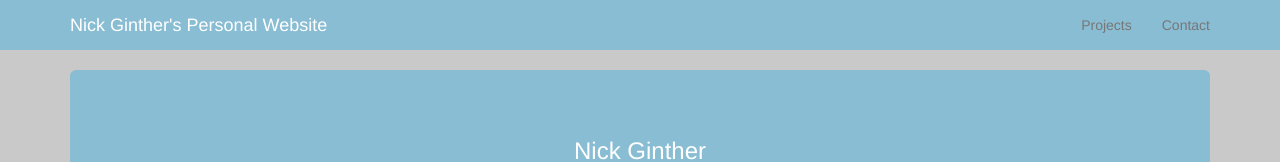
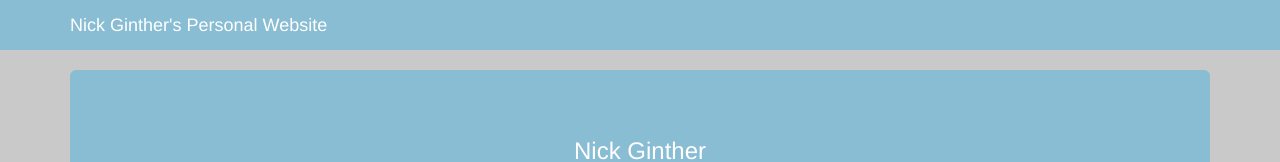
Before and after one commit to nginth/old-website-2, a plain HTML site: page index.html in a window 1280 px wide. Shown: the top 162 px of the page. Drawn offline with Linux system fonts and the light colour scheme.

Commit message:
Update index.html

```diff
--- a/index.html
+++ b/index.html
@@ -23,8 +23,7 @@
             </div>
             <div id="navbar" class="collapse navbar-collapse">
                 <ul class="nav navbar-nav navbar-right">
-                    <li><a href="#projects">Projects</a></li>
-                    <li><a href="#contact">Contact</a></li>
+
                 </ul>
             </div><!--/.nav-collapse -->
         </div>
```
